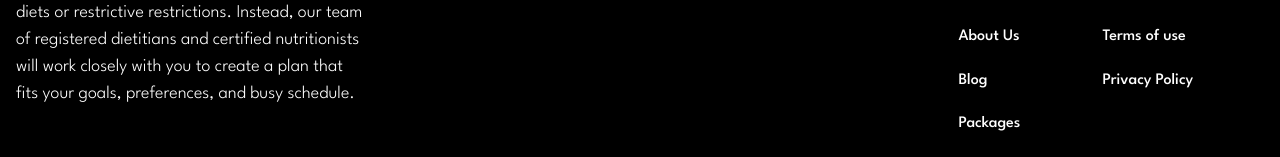
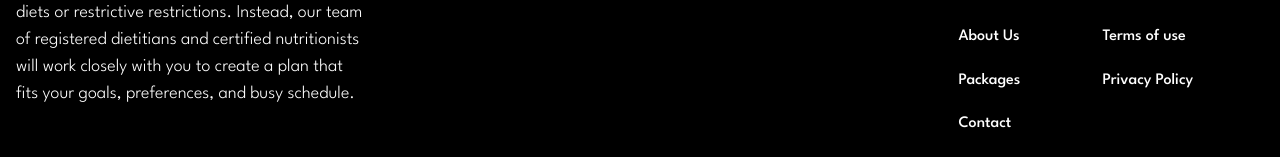
Before and after one commit to mohamed-sayed-elmahdy/kalos-fit, a Next.js app: page /blog in a window 1280 px wide. Shown: the part 973-1130 px from the top of the page. Built offline with nearby package versions, Linux system fonts and the light colour scheme.

Commit message:
optimize  performance

```diff
--- a/src/app/components/Footer/Footer.jsx
+++ b/src/app/components/Footer/Footer.jsx
@@ -51,12 +51,12 @@ export default function Footer() {
           <Link href="/" className={styles.linkmenu}>
             Home
           </Link>
-          <Link href="/aboutUs" className={styles.linkmenu}>
+          <Link href="/about" className={styles.linkmenu}>
             About Us
           </Link>
-          <Link href="/blog" className={styles.linkmenu}>
+          {/* <Link href="/blog" className={styles.linkmenu}>
             Blog
-          </Link>
+          </Link> */}
           <Link href="/packages" className={styles.linkmenu}>
             Packages
           </Link>
```
